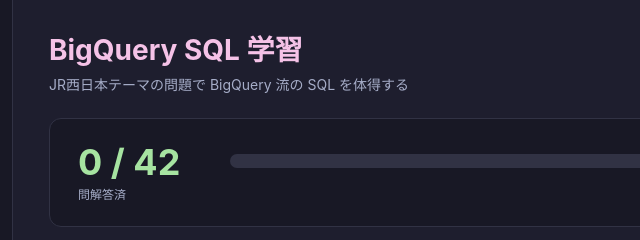
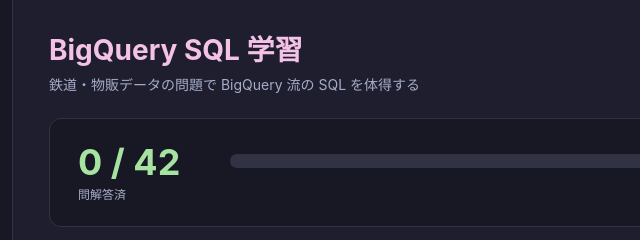
Before and after one commit to watar4/sql_study_app, a plain HTML site: page index.html in a window 1280 px wide. Shown: the top 240 px of the page, 267-907 px from the left. Drawn offline with nearby package versions, Linux system fonts and the light colour scheme.

Commit message:
Remove JR West specific theme references

```diff
--- a/index.html
+++ b/index.html
@@ -22,7 +22,7 @@
     <div id="home-view" style="display:none">
       <div class="home-header">
         <h1>BigQuery SQL 学習</h1>
-        <p>JR西日本テーマの問題で BigQuery 流の SQL を体得する</p>
+        <p>鉄道・物販データの問題で BigQuery 流の SQL を体得する</p>
       </div>
       <div class="overall-progress">
         <div class="progress-stat">
```
Also changed, not shown: 1 other file.
